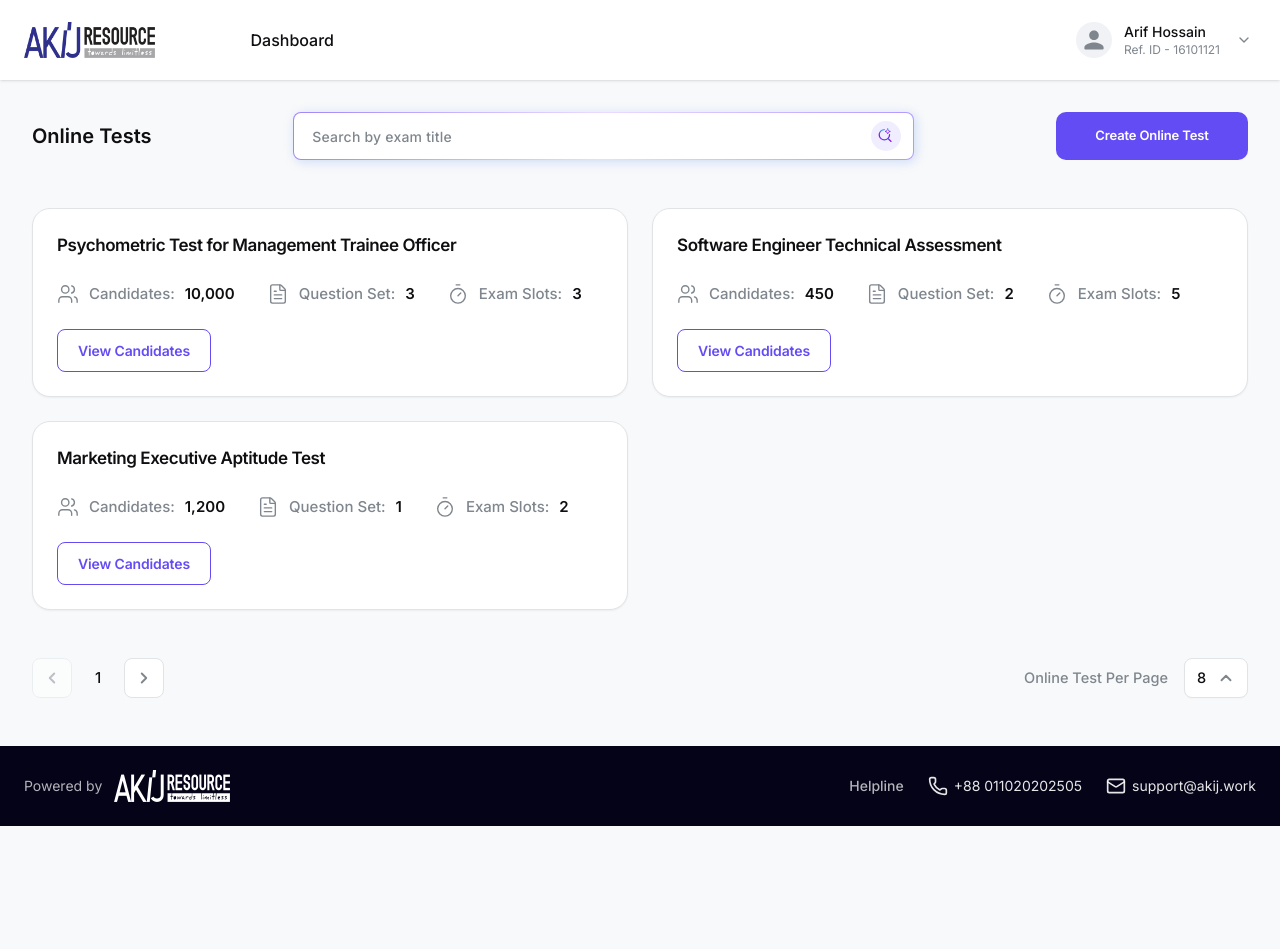
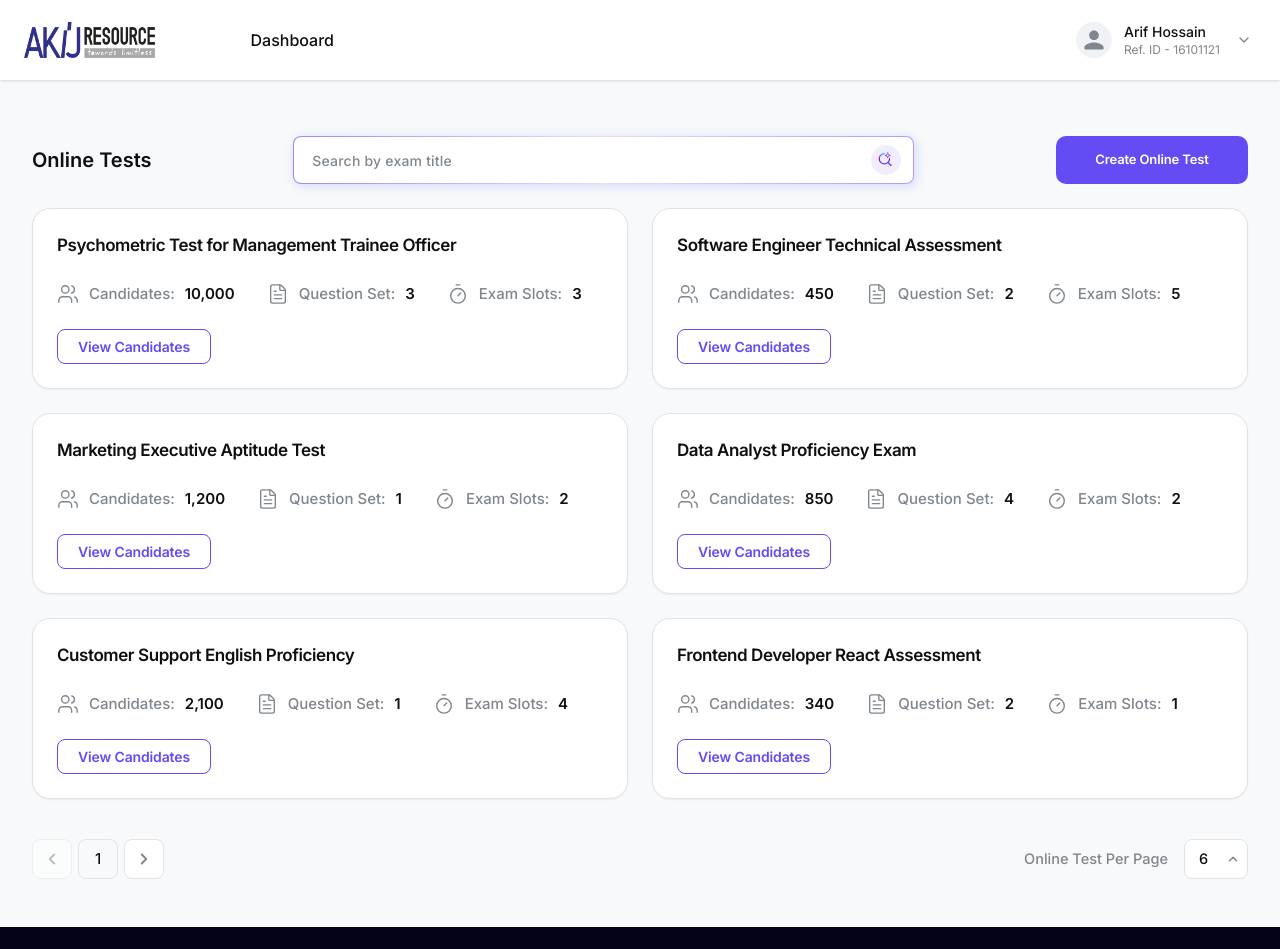
Before and after one commit to nadim-chowdhury/online-assessment-platform, a Next.js app in the folder frontend/: page /employer-dashboard in a window 1280 px wide. Shown: the top 949 px of the page. Before the commit the page ends 826 px from the top, so only its background shows below. Built offline with nearby package versions, Linux system fonts and the light colour scheme; no server answers.

Commit message:
feat: implement employer dashboard UI components including pagination, toolbar, and test list cards

```diff
--- a/frontend/app/(protected-routes)/(employer-panel)/employer-dashboard/page.tsx
+++ b/frontend/app/(protected-routes)/(employer-panel)/employer-dashboard/page.tsx
@@ -1,5 +1,6 @@
 "use client";
 
+import { useState, useEffect } from "react";
 import Image from "next/image";
 import { DashboardToolbar } from "@/components/employer/dashboard-toolbar";
 import { TestListCard } from "@/components/employer/test-list-card";
@@ -7,20 +8,58 @@ import { TablePagination } from "@/components/common/table-pagination";
 import { mockTests } from "@/lib/mock-tests";
 
 export default function EmployerDashboard() {
+  const [currentPage, setCurrentPage] = useState(1);
+  const [itemsPerPage, setItemsPerPage] = useState(6);
+  const [searchQuery, setSearchQuery] = useState("");
+  const [debouncedSearch, setDebouncedSearch] = useState("");
+
+  useEffect(() => {
+    const handler = setTimeout(() => {
+      setDebouncedSearch(searchQuery);
+      setCurrentPage(1); // Refocus back onto the primary layout root if querying boundaries shift
+    }, 500);
+    return () => clearTimeout(handler);
+  }, [searchQuery]);
+
+  const filteredTests = mockTests.filter((test) =>
+    test.title.toLowerCase().includes(debouncedSearch.toLowerCase()),
+  );
+
+  const totalPages = Math.ceil(filteredTests.length / itemsPerPage);
+
+  // Paginate mock tests slice
+  const startIndex = (currentPage - 1) * itemsPerPage;
+  const paginatedTests = filteredTests.slice(
+    startIndex,
+    startIndex + itemsPerPage,
+  );
+
   return (
-    <section className="px-4 py-6 md:px-8 md:py-8 w-full max-w-7xl mx-auto flex flex-col gap-6">
-      <DashboardToolbar />
+    <section className="px-4 py-6 md:px-8 md:py-8 w-full max-w-7xl mx-auto flex flex-col gap-6 mt-6">
+      <DashboardToolbar
+        searchQuery={searchQuery}
+        setSearchQuery={setSearchQuery}
+      />
 
       {/* Content area below the toolbar */}
-      {mockTests.length > 0 ? (
+      {filteredTests.length > 0 ? (
         <>
           <div className="grid grid-cols-1 md:grid-cols-2 gap-6">
-            {mockTests.map((test) => (
+            {paginatedTests.map((test) => (
               <TestListCard key={test.id} test={test} />
             ))}
           </div>
 
-          <TablePagination />
+          <TablePagination
+            currentPage={currentPage}
+            totalPages={totalPages}
+            itemsPerPage={itemsPerPage}
+            onPageChange={setCurrentPage}
+            onItemsPerPageChange={(val) => {
+              setItemsPerPage(val);
+              setCurrentPage(1); // Reset safely to page 1 to prevent rendering bugs
+            }}
+          />
         </>
       ) : (
         <div className="flex flex-col items-center justify-center pt-10 pb-14 w-full animate-in fade-in duration-500 bg-card rounded-xl">
--- a/frontend/components/common/table-pagination.tsx
+++ b/frontend/components/common/table-pagination.tsx
@@ -1,25 +1,44 @@
 import { ChevronLeft, ChevronRight, ChevronUp } from "lucide-react";
 
-export function TablePagination() {
+interface TablePaginationProps {
+  currentPage: number;
+  totalPages: number;
+  onPageChange: (page: number) => void;
+  itemsPerPage: number;
+  onItemsPerPageChange?: (items: number) => void;
+}
+
+export function TablePagination({
+  currentPage,
+  totalPages,
+  onPageChange,
+  itemsPerPage,
+  onItemsPerPageChange,
+}: TablePaginationProps) {
   return (
-    <div className="flex flex-col sm:flex-row items-center justify-between w-full mt-2 gap-4 py-4">
+    <div className="flex flex-col sm:flex-row items-center justify-between w-full gap-4 py-4">
       {/* Page Navigation */}
       <div className="flex items-center gap-[6px]">
         {/* Previous Button */}
         <button
-          className="flex h-10 w-10 items-center justify-center rounded-[8px] border-[1.5px] border-border bg-card text-muted-foreground transition-colors hover:bg-accent/5 focus-visible:outline-none focus-visible:ring-2 focus-visible:ring-accent/50 disabled:opacity-50 disabled:cursor-not-allowed"
-          disabled
+          onClick={() => onPageChange(Math.max(1, currentPage - 1))}
+          disabled={currentPage === 1}
+          className="flex h-10 w-10 items-center justify-center rounded-[8px] border-[1.5px] border-border bg-card text-muted-foreground transition-colors hover:bg-accent/5 focus-visible:outline-none focus-visible:ring-2 focus-visible:ring-accent/50 disabled:opacity-50 disabled:cursor-not-allowed disabled:hover:bg-card"
         >
           <ChevronLeft className="h-[18px] w-[18px] stroke-[2.5]" />
         </button>
 
         {/* Active Page Number */}
-        <button className="flex h-10 w-10 items-center justify-center rounded-[8px] bg-background text-[15px] font-medium text-foreground transition-colors focus-visible:outline-none focus-visible:ring-2 focus-visible:ring-accent/50 dark:bg-accent/10">
-          1
+        <button className="flex h-10 w-10 items-center justify-center rounded-[8px] bg-background border border-border text-[15px] font-medium text-foreground transition-colors focus-visible:outline-none focus-visible:ring-2 focus-visible:ring-accent/50 dark:bg-accent/10">
+          {currentPage}
         </button>
 
         {/* Next Button */}
-        <button className="flex h-10 w-10 items-center justify-center rounded-[8px] border-[1.5px] border-border bg-card text-muted-foreground transition-colors hover:bg-accent/5 focus-visible:outline-none focus-visible:ring-2 focus-visible:ring-accent/50 dark:text-foreground">
+        <button
+          onClick={() => onPageChange(Math.min(totalPages, currentPage + 1))}
+          disabled={currentPage >= totalPages || totalPages === 0}
+          className="flex h-10 w-10 items-center justify-center rounded-[8px] border-[1.5px] border-border bg-card text-muted-foreground transition-colors hover:bg-accent/5 focus-visible:outline-none focus-visible:ring-2 focus-visible:ring-accent/50 disabled:opacity-50 disabled:cursor-not-allowed disabled:hover:bg-card dark:text-foreground"
+        >
           <ChevronRight className="h-[18px] w-[18px] stroke-[2.5]" />
         </button>
       </div>
@@ -29,10 +48,19 @@ export function TablePagination() {
         <span className="text-[14.5px] font-medium text-muted-foreground">
           Online Test Per Page
         </span>
-        <button className="flex h-10 w-[64px] items-center justify-between rounded-[8px] border-[1.5px] border-border bg-card px-3 shadow-[0px_1px_2px_rgba(0,0,0,0.02)] transition-colors hover:bg-accent/5 focus-visible:outline-none focus-visible:ring-2 focus-visible:ring-accent/50">
-          <span className="text-[14.5px] font-medium text-foreground">8</span>
-          <ChevronUp className="h-[18px] w-[18px] text-muted-foreground stroke-[2.5] dark:text-foreground" />
-        </button>
+        <div className="relative">
+          <select
+            value={itemsPerPage}
+            onChange={(e) => onItemsPerPageChange?.(Number(e.target.value))}
+            className="flex h-10 w-[64px] appearance-none items-center justify-between rounded-[8px] border-[1.5px] border-border bg-card pl-3.5 pr-6 text-[14.5px] font-medium text-foreground cursor-pointer shadow-[0px_1px_2px_rgba(0,0,0,0.02)] transition-colors hover:bg-accent/5 focus-visible:outline-none focus-visible:ring-2 focus-visible:ring-accent/50"
+          >
+            <option value={4}>4</option>
+            <option value={6}>6</option>
+            <option value={8}>8</option>
+            <option value={10}>10</option>
+          </select>
+          <ChevronUp className="h-[14px] w-[14px] absolute right-2 top-1/2 -translate-y-1/2 pointer-events-none text-muted-foreground stroke-[2.5] dark:text-foreground" />
+        </div>
       </div>
     </div>
   );
--- a/frontend/components/employer/dashboard-toolbar.tsx
+++ b/frontend/components/employer/dashboard-toolbar.tsx
@@ -3,9 +3,15 @@
 import { Input } from "@/components/ui/input";
 import { Button } from "../ui/button";
 import Link from "next/link";
-export function DashboardToolbar() {
+
+interface DashboardToolbarProps {
+  searchQuery?: string;
+  setSearchQuery?: (val: string) => void;
+}
+
+export function DashboardToolbar({ searchQuery = "", setSearchQuery }: DashboardToolbarProps = {}) {
   return (
-    <div className="flex flex-col gap-4 sm:flex-row sm:items-center sm:justify-between w-full mb-6">
+    <div className="flex flex-col gap-4 sm:flex-row sm:items-center sm:justify-between w-full">
       <h2 className="text-xl font-semibold text-foreground whitespace-nowrap select-none">
         Online Tests
       </h2>
@@ -19,8 +25,10 @@ export function DashboardToolbar() {
           <div className="flex items-center h-full w-full bg-card rounded-[7px] overflow-hidden px-[2px]">
             <Input
               type="text"
+              value={searchQuery}
+              onChange={(e) => setSearchQuery?.(e.target.value)}
               placeholder="Search by exam title"
-              className="h-full border-0 shadow-none focus-visible:ring-0 text-[10.5px] text-muted-foreground bg-transparent placeholder:text-muted-foreground font-medium tracking-[0.015em] pr-12 px-4 rounded-none"
+              className="h-full border-0 shadow-none focus-visible:ring-0 text-[13px] text-muted-foreground bg-transparent placeholder:text-muted-foreground font-medium tracking-[0.015em] pr-12 px-4 rounded-none"
             />
           </div>
         </div>
--- a/frontend/components/employer/test-list-card.tsx
+++ b/frontend/components/employer/test-list-card.tsx
@@ -55,7 +55,7 @@ export function TestListCard({ test }: TestListCardProps) {
         <div>
           <button
             type="button"
-            className="inline-flex items-center justify-center rounded-[8px] border-[1.5px] border-accent px-5 py-2.5 text-[14px] font-semibold tracking-[-0.01em] text-accent transition-colors hover:bg-accent/10 focus-visible:outline-none focus-visible:ring-2 focus-visible:ring-accent/50"
+            className="inline-flex items-center justify-center rounded-[8px] border-[1.5px] border-accent px-5 py-1.5 text-[14px] font-semibold tracking-[-0.01em] text-accent transition-colors hover:bg-accent/10 focus-visible:outline-none focus-visible:ring-2 focus-visible:ring-accent/50"
           >
             View Candidates
           </button>
--- a/frontend/lib/mock-tests.ts
+++ b/frontend/lib/mock-tests.ts
@@ -28,4 +28,53 @@ export const mockTests: MockTest[] = [
     questionSetCount: 1,
     examSlotsCount: 2,
   },
+  {
+    id: "4",
+    title: "Data Analyst Proficiency Exam",
+    candidatesCount: 850,
+    questionSetCount: 4,
+    examSlotsCount: 2,
+  },
+  {
+    id: "5",
+    title: "Customer Support English Proficiency",
+    candidatesCount: 2100,
+    questionSetCount: 1,
+    examSlotsCount: 4,
+  },
+  {
+    id: "6",
+    title: "Frontend Developer React Assessment",
+    candidatesCount: 340,
+    questionSetCount: 2,
+    examSlotsCount: 1,
+  },
+  {
+    id: "7",
+    title: "Backend Developer Node.js Assessment",
+    candidatesCount: 290,
+    questionSetCount: 2,
+    examSlotsCount: 1,
+  },
+  {
+    id: "8",
+    title: "Product Manager Scenario Test",
+    candidatesCount: 150,
+    questionSetCount: 3,
+    examSlotsCount: 2,
+  },
+  {
+    id: "9",
+    title: "UI/UX Designer Portfolio & Quiz",
+    candidatesCount: 500,
+    questionSetCount: 2,
+    examSlotsCount: 3,
+  },
+  {
+    id: "10",
+    title: "DevOps Engineer Infrastructure Quiz",
+    candidatesCount: 180,
+    questionSetCount: 4,
+    examSlotsCount: 2,
+  },
 ];
```
